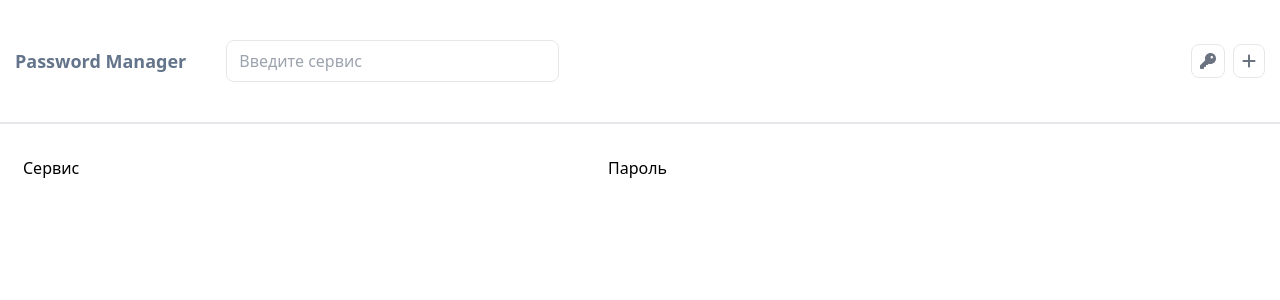
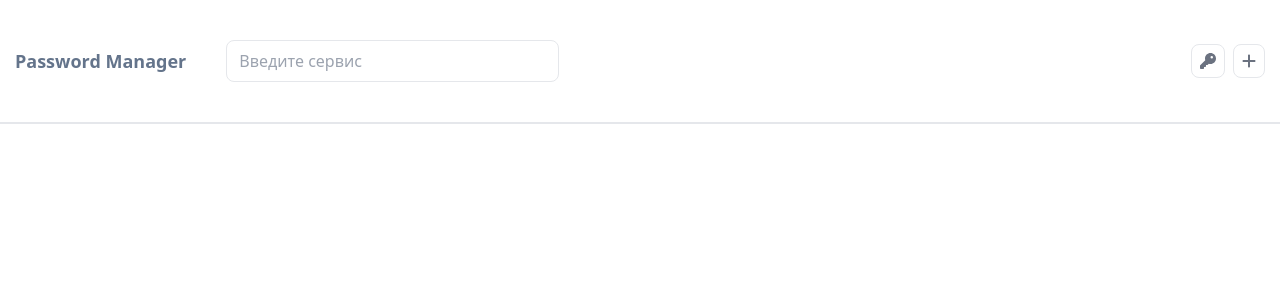
Before and after one commit to renderthevoid/password-manager, a Vue app: page / in a window 1280 px wide. Shown: the top 300 px of the page. Built offline with nearby package versions, Linux system fonts and the light colour scheme.

Commit message:
finished work

```diff
--- a/src/views/HomeView.vue
+++ b/src/views/HomeView.vue
@@ -260,11 +260,13 @@ onMounted(() => {
     <div class="flex flex-col h-screen">
       <v-header></v-header>
       <div class="my-4"></div>
-      <v-list
-        :items="filteredItems"
-        @copy-password="copyPassword"
-        @delete-item="deleteItem"
-      ></v-list>
+      <template v-if="items.length">
+        <v-list
+          :items="filteredItems"
+          @copy-password="copyPassword"
+          @delete-item="deleteItem"
+        ></v-list>
+      </template>
     </div>
     <transition-group name="fade">
       <div
```
